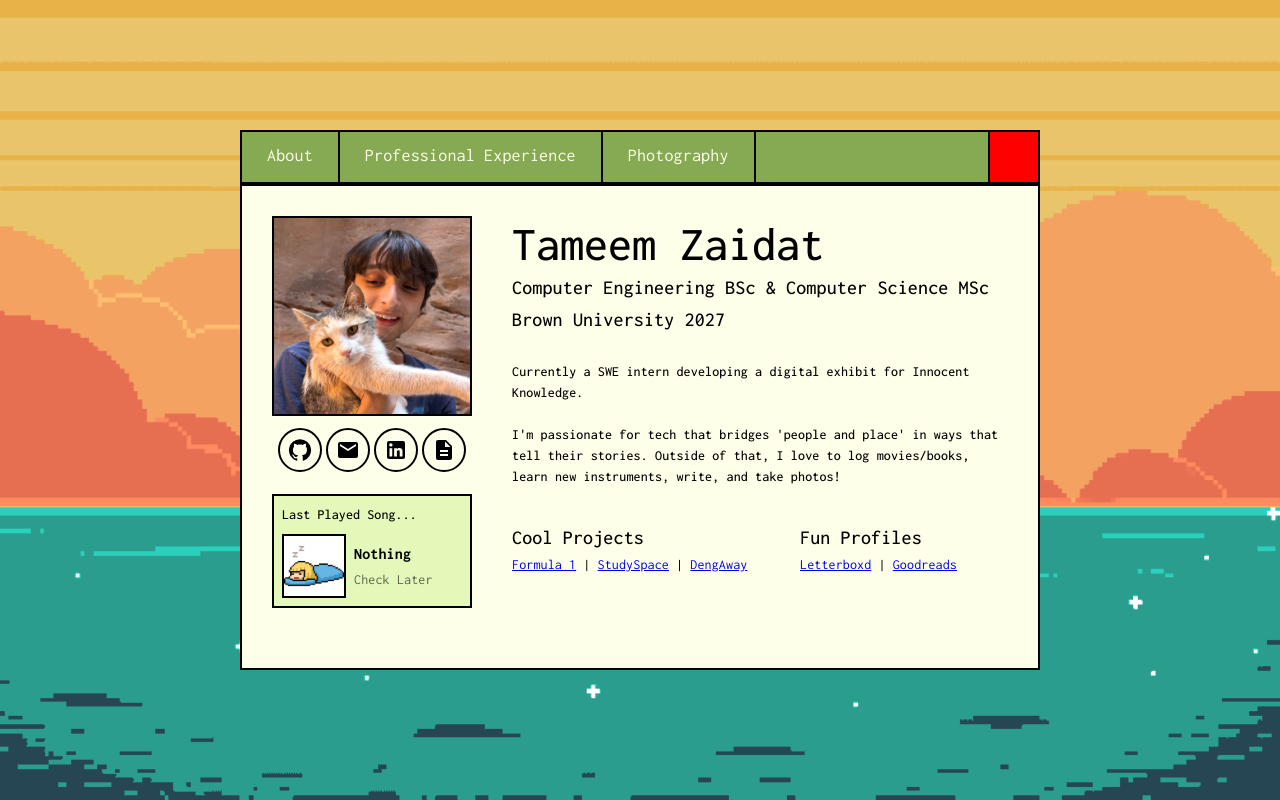
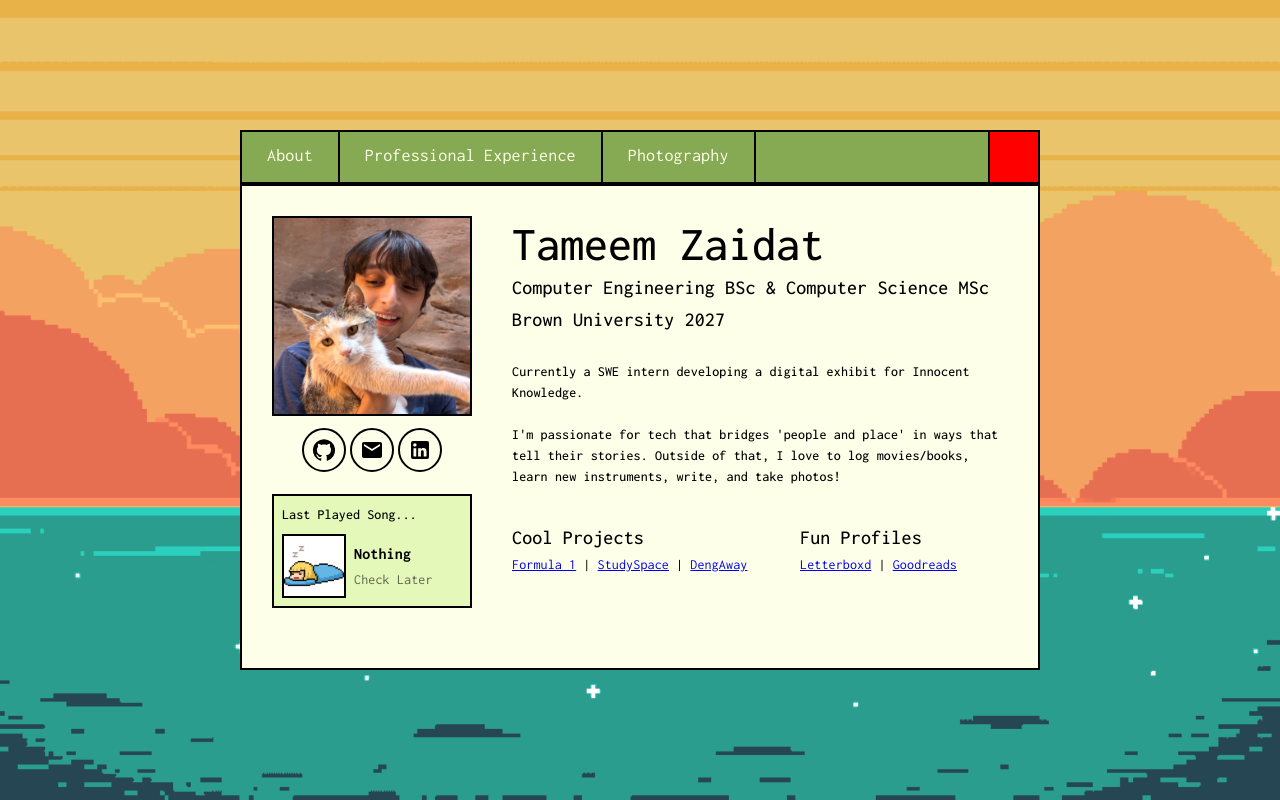
Before and after one commit to ztameem/portfolio, a React (Create React App) app: page / in a window 1280 px wide. Built offline with nearby package versions, Linux system fonts and the light colour scheme; no server answers.

Commit message:
removed resume

```diff
--- a/src/components/About.js
+++ b/src/components/About.js
@@ -4,7 +4,7 @@ import Typography from "@mui/material/Typography";
 import IconButton from "@mui/material/IconButton";
 import { GitHub, Email, LinkedIn, Description } from "@mui/icons-material";
 import Listening from "../components/Listening";
-import resume from "../static/resume.pdf";
+// import resume from "../static/resume.pdf";
 import profile from "../static/profile.jpeg";
 
 const iconStyle = {
@@ -99,7 +99,7 @@ function About() {
             >
               <LinkedIn />
             </IconButton>
-            <IconButton
+            {/* <IconButton
               aria-label="Resume"
               component="a"
               href={resume}
@@ -108,7 +108,7 @@ function About() {
               sx={iconStyle}
             >
               <Description />
-            </IconButton>
+            </IconButton> */}
           </Box>
           <Box
             sx={{
```
